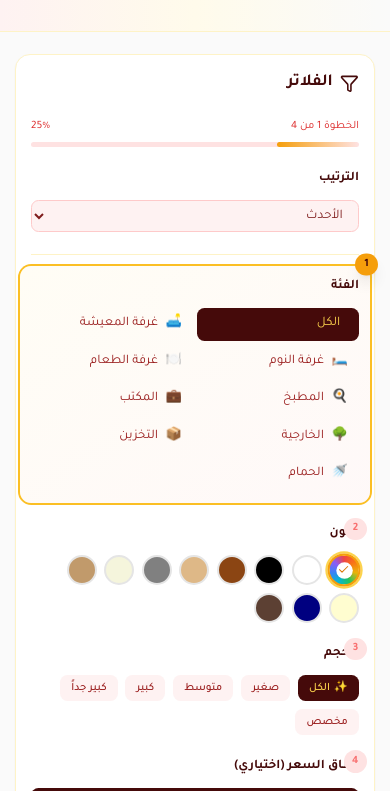
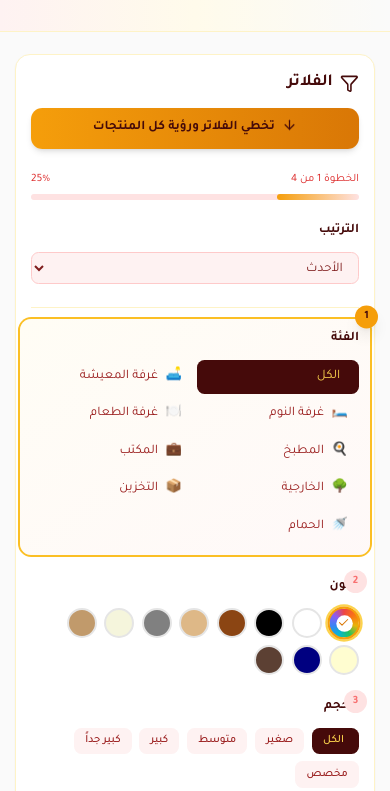
Before and after one commit to company74713122-lab/workers_front_end_furniture-store, a React (Vite) app: page /products in a window 390 px wide. Shown: the part 168-959 px from the top of the page. Built offline with nearby package versions, Linux system fonts and the light colour scheme; no server answers.

Commit message:
al abbse7

```diff
--- a/src/pages/Products.jsx
+++ b/src/pages/Products.jsx
@@ -18,6 +18,7 @@ import {
   Search,
   Sparkles,
   Check,
+  ArrowDown,
 } from 'lucide-react';
 
 import SEO from '../components/SEO/SEO';
@@ -34,11 +35,9 @@ export default function Products() {
     totalCount: 0,
   });
 
-  // ✅ حالات نظام التوجيه
   const [currentStep, setCurrentStep] = useState('category');
   const [toast, setToast] = useState({ show: false, message: '', icon: null });
 
-  // ✅ مراجع لكل قسم
   const categoryRef = useRef(null);
   const colorRef = useRef(null);
   const sizeRef = useRef(null);
@@ -54,7 +53,6 @@ export default function Products() {
   const search = searchParams.get('search') || '';
   const page = parseInt(searchParams.get('page') || '1');
 
-  // ✅ تنظيف معامل المادة من URL عند التحميل (إن وُجد)
   useEffect(() => {
     if (searchParams.get('material')) {
       const newParams = new URLSearchParams(searchParams);
@@ -67,7 +65,6 @@ export default function Products() {
     fetchProducts();
   }, [searchParams]);
 
-  // ✅ تحديث الخطوة الحالية (بدون المادة)
   useEffect(() => {
     if (!category) setCurrentStep('category');
     else if (!color) setCurrentStep('color');
@@ -103,13 +100,11 @@ export default function Products() {
     }
   };
 
-  // ✅ إظهار الرسالة التوضيحية
   const showToast = (message, icon = Sparkles) => {
     setToast({ show: true, message, icon });
     setTimeout(() => setToast({ show: false, message: '', icon: null }), 3000);
   };
 
-  // ✅ مسح فلتر السعر والعودة لـ "كل الأسعار"
   const clearPriceFilter = () => {
     const newParams = new URLSearchParams(searchParams);
     newParams.delete('minPrice');
@@ -119,7 +114,17 @@ export default function Products() {
     showToast('💰 عرض جميع الأسعار', Sparkles);
   };
 
-  // ✅ التوجيه الذكي إلى الخطوة التالية
+  // ✅ تخطي الفلاتر والانتقال مباشرة للمنتجات
+  const skipToProducts = () => {
+    if (productsRef.current) {
+      productsRef.current.scrollIntoView({
+        behavior: 'smooth',
+        block: 'start',
+      });
+      showToast('👇 تخطي الفلاتر - استمتع بالتسوق!', Sparkles);
+    }
+  };
+
   const guideToNextStep = (changedKey) => {
     if (changedKey === 'page') return;
 
@@ -179,11 +184,9 @@ export default function Products() {
   const hasActiveFilters = category || color || size || minPrice || maxPrice;
   const hasActiveSearch = search.length > 0;
 
-  // ✅ حساب نسبة التقدم (4 خطوات)
   const progressPercent = !category ? '25%' : !color ? '50%' : !size ? '75%' : '100%';
   const stepNumber = !category ? '1' : !color ? '2' : !size ? '3' : '4';
 
-  // ✅ دالة لإضافة class الـ highlight للقسم النشط
   const getStepClass = (stepName) => {
     if (currentStep === stepName) {
       return 'ring-2 ring-gold-400 bg-gradient-to-br from-gold-50/50 to-royal-50/50 rounded-xl p-3 -m-3 transition-all duration-500 shadow-sm';
@@ -191,7 +194,6 @@ export default function Products() {
     return 'transition-all duration-500';
   };
 
-  // ✅ شارة "الخطوة التالية"
   const StepBadge = ({ isActive, number }) => (
     isActive ? (
       <span className="absolute -top-2 -right-2 w-6 h-6 bg-gold-500 text-royal-950 rounded-full text-xs font-bold flex items-center justify-center shadow-lg animate-bounce z-10">
@@ -214,7 +216,6 @@ export default function Products() {
         ogImage="https://furniture-store-5d3.pages.dev//products-og.jpg"
       />
 
-      {/* ✅ Toast التوجيهي */}
       {toast.show && (
         <div className="fixed top-4 left-1/2 -translate-x-1/2 z-[100] animate-slide-down">
           <div className="bg-gradient-to-r from-royal-950 to-burgundy-900 text-gold-100 px-6 py-3 rounded-2xl shadow-2xl flex items-center gap-3 border border-gold-500/30">
@@ -264,22 +265,36 @@ export default function Products() {
             {/* الفلاتر */}
             <aside className="w-full md:w-72 flex-shrink-0">
               <div className="bg-white p-4 md:p-6 rounded-2xl shadow-sm md:sticky md:top-28 border border-gold-100">
-                <div className="flex justify-between items-center mb-6">
-                  <h3 className="font-bold text-lg text-royal-950 flex items-center gap-2">
-                    <Filter className="w-5 h-5" />
-                    الفلاتر
-                  </h3>
+                {/* ✅ القسم المعدل: عنوان + زر تخطي */}
+                <div className="flex justify-between items-start mb-6 gap-3">
+                  <div className="flex-1">
+                    <h3 className="font-bold text-lg text-royal-950 flex items-center gap-2 mb-1">
+                      <Filter className="w-5 h-5" />
+                      الفلاتر
+                    </h3>
+                    <p className="text-xs text-royal-500 hidden md:block">
+                      اختر تفضيلاتك للعثور على المنتج المثالي
+                    </p>
+                    {/* ✅ زر التخطي - يظهر فقط على الهاتف */}
+                    <button
+                      onClick={skipToProducts}
+                      className="mt-3 md:hidden w-full flex items-center justify-center gap-2 px-4 py-3 bg-gradient-to-r from-gold-500 to-gold-600 text-royal-950 rounded-xl text-sm font-bold shadow-md hover:shadow-lg hover:scale-[1.02] active:scale-[0.98] transition-all"
+                    >
+                      <ArrowDown className="w-4 h-4 animate-bounce" />
+                      تخطي الفلاتر ورؤية كل المنتجات
+                    </button>
+                  </div>
                   {hasActiveFilters && (
                     <button
                       onClick={clearFilters}
-                      className="text-xs text-burgundy-800 hover:text-burgundy-900 font-medium"
+                      className="text-xs text-burgundy-800 hover:text-burgundy-900 font-medium whitespace-nowrap"
                     >
                       مسح الكل
                     </button>
                   )}
                 </div>
 
-                {/* ✅ مؤشر التقدم */}
+                {/* مؤشر التقدم */}
                 <div className="mb-6">
                   <div className="flex items-center justify-between mb-2 text-xs text-royal-600">
                     <span>الخطوة {stepNumber} من 4</span>
@@ -308,12 +323,11 @@ export default function Products() {
                   </select>
                 </div>
 
-                {/* ✅ الخطوة 1: الفئة - مع الكل */}
+                {/* الخطوة 1: الفئة */}
                 <div ref={categoryRef} className={`mb-6 relative scroll-mt-4 ${getStepClass('category')}`}>
                   <StepBadge isActive={currentStep === 'category'} number="1" />
                   <h4 className="font-semibold mb-3 text-royal-950 text-sm">الفئة</h4>
                   <ul className="grid grid-cols-2 md:grid-cols-1 gap-1">
-                    {/* ✅ زر الكل */}
                     <li>
                       <button
                         onClick={() => updateFilter('category', '')}
@@ -347,12 +361,11 @@ export default function Products() {
                   </ul>
                 </div>
 
-                {/* ✅ الخطوة 2: اللون - مع الكل */}
+                {/* الخطوة 2: اللون */}
                 <div ref={colorRef} className={`mb-6 relative scroll-mt-4 ${getStepClass('color')}`}>
                   <StepBadge isActive={currentStep === 'color'} number="2" />
                   <h4 className="font-semibold mb-3 text-royal-950 text-sm">اللون</h4>
                   <div className="flex flex-wrap gap-2">
-                    {/* ✅ زر الكل */}
                     <button
                       onClick={() => updateFilter('color', '')}
                       className={`w-8 h-8 rounded-full border-2 transition-all flex items-center justify-center ${
@@ -389,12 +402,11 @@ export default function Products() {
                   </div>
                 </div>
 
-                {/* ✅ الخطوة 3: الحجم - مع الكل */}
+                {/* الخطوة 3: الحجم */}
                 <div ref={sizeRef} className={`mb-6 relative scroll-mt-4 ${getStepClass('size')}`}>
                   <StepBadge isActive={currentStep === 'size'} number="3" />
                   <h4 className="font-semibold mb-3 text-royal-950 text-sm">الحجم</h4>
                   <div className="flex flex-wrap gap-2">
-                    {/* ✅ زر الكل */}
                     <button
                       onClick={() => updateFilter('size', '')}
                       className={`px-3 py-1.5 rounded-lg text-xs font-medium transition flex items-center gap-1 ${
@@ -403,7 +415,7 @@ export default function Products() {
                           : 'bg-royal-50 text-royal-800 hover:bg-royal-100'
                       }`}
                     >
-                      <span>✨</span>
+                      <span></span>
                       الكل
                     </button>
                     {SIZES.map((s) => (
@@ -424,12 +436,11 @@ export default function Products() {
                   </div>
                 </div>
 
-                {/* ✅ الخطوة 4: السعر - مع الكل */}
+                {/* الخطوة 4: السعر */}
                 <div ref={priceRef} className="relative">
                   <StepBadge isActive={false} number="4" />
                   <h4 className="font-semibold mb-3 text-royal-950 text-sm">نطاق السعر (اختياري)</h4>
 
-                  {/* ✅ زر كل الأسعار */}
                   <button
                     onClick={clearPriceFilter}
                     className={`w-full mb-3 px-4 py-2.5 rounded-lg text-sm font-medium transition flex items-center justify-center gap-2 ${
@@ -442,14 +453,12 @@ export default function Products() {
                     كل الأسعار
                   </button>
 
-                  {/* فاصل "أو" */}
                   <div className="flex items-center gap-2 mb-3">
                     <div className="flex-1 h-px bg-royal-100"></div>
                     <span className="text-xs text-royal-400">أو حدد نطاق</span>
                     <div className="flex-1 h-px bg-royal-100"></div>
                   </div>
 
-                  {/* حقول النطاق المخصص */}
                   <div className="flex gap-2">
                     <input
                       type="number"
```
